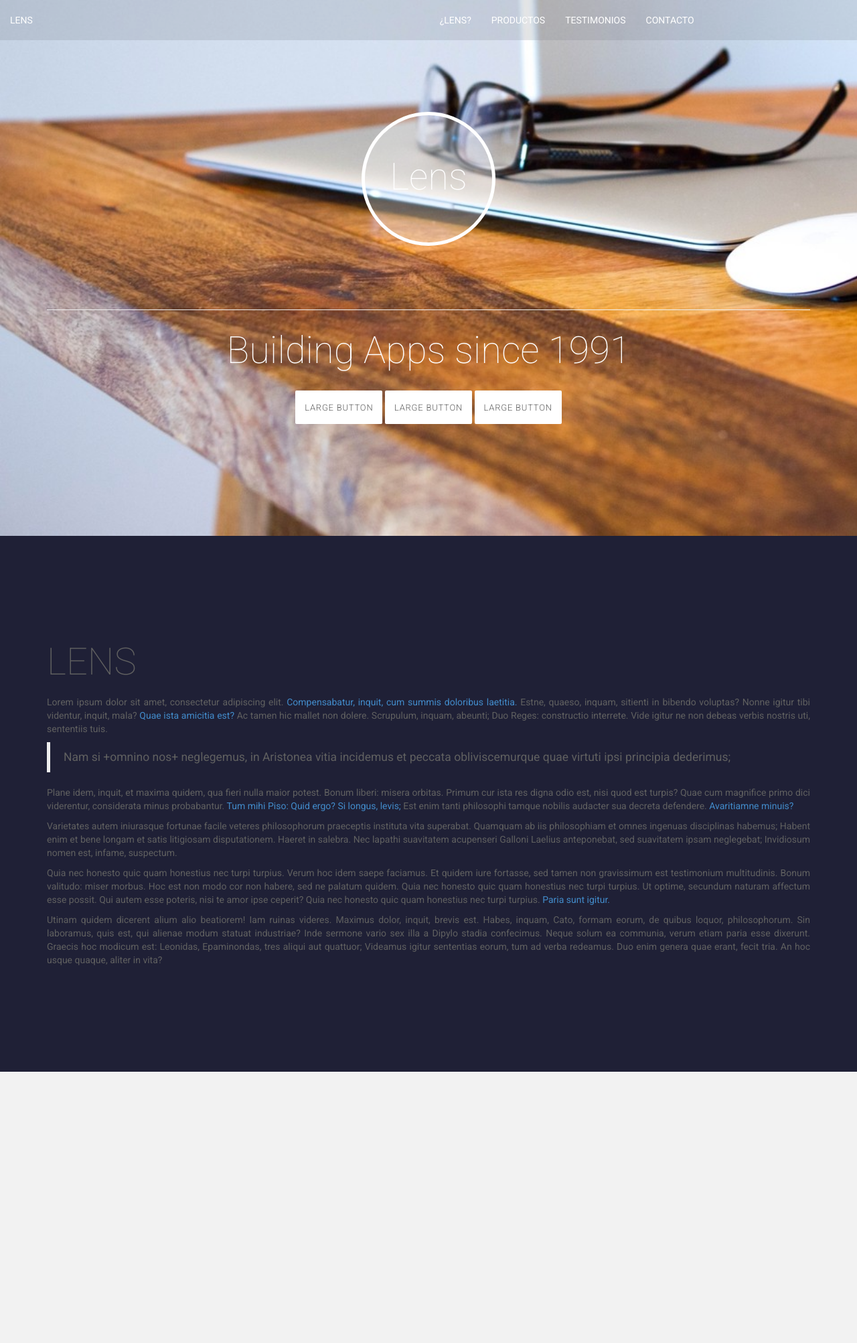
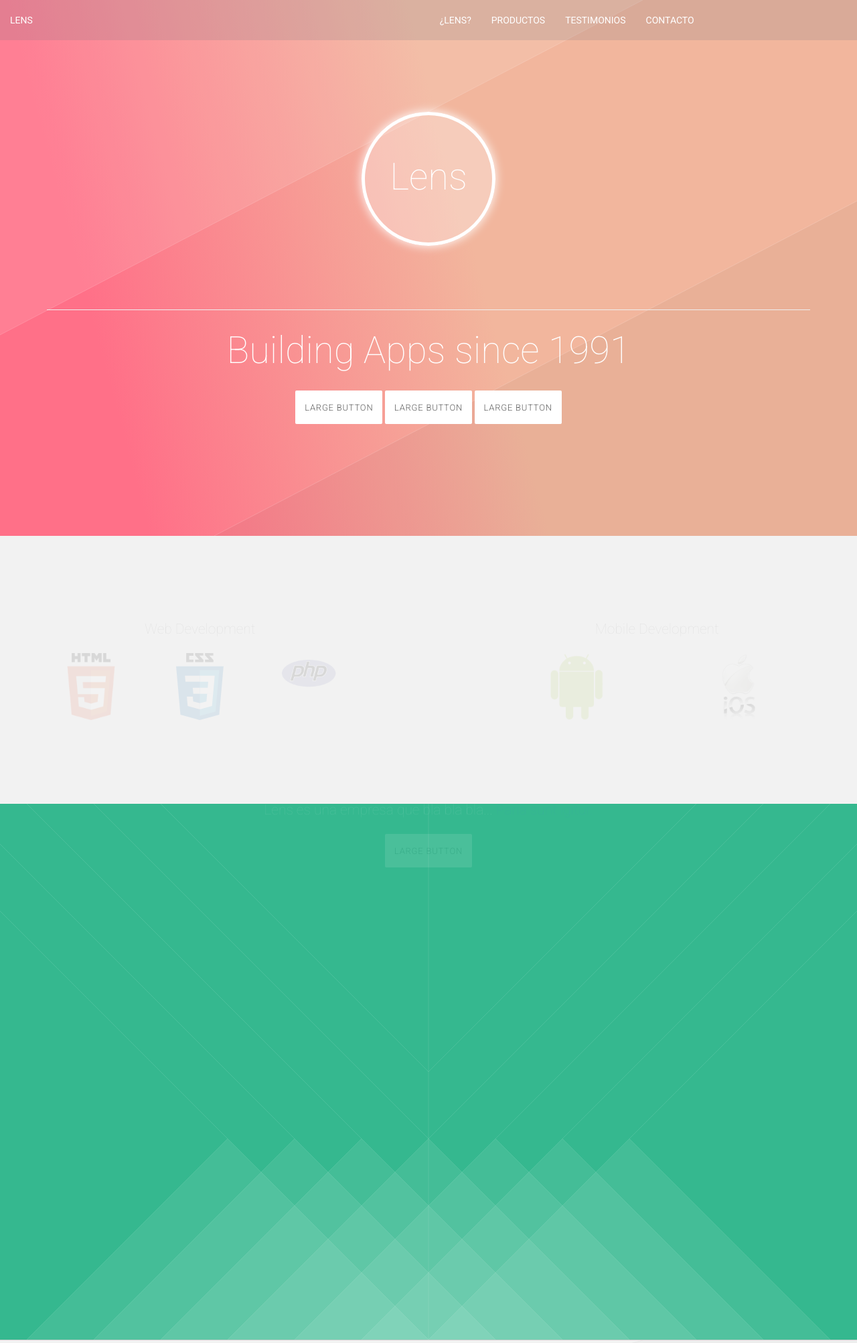
Before and after one commit to jafet3007/Empresa, a PHP site: page / in a window 1280 px wide. Shown: the top 2005 px of the page at 67% size. Run offline with PHP 8.4, Linux system fonts and the light colour scheme.

Commit message:
-Base html5up

```diff
--- a/index.php
+++ b/index.php
@@ -44,12 +44,46 @@
 				text-align: center;
 				width: 100%;
 				display: table;
+
+				-webkit-transition: height 1s ease;
+			    -moz-transition: height 1s ease;
+			    -o-transition: height 1s ease;
+			    transition: height 1s ease;
 			}
 
-			#slide-0 {
-				background-color: #FFF;
-				background-image: url('img/lens_2.jpg');
-				background-size: cover;
+
+			@-webkit-keyframes pulse {
+			  from { -webkit-box-shadow: 0 0 9px #FFF; }
+			  50% { -webkit-box-shadow: 0 0 18px #FFF; }
+			  to { -webkit-box-shadow: 0 0 9px #FFF; }
+			}
+			@-moz-keyframes pulse {
+			  from { -webkit-box-shadow: 0 0 9px #FFF; }
+			  50% { -webkit-box-shadow: 0 0 18px #FFF; }
+			  to { -webkit-box-shadow: 0 0 9px #FFF; }
+			}
+			@-o-keyframes pulse {
+			  from { box-shadow: 0 0 9px #FFF; }
+			  50% { box-shadow: 0 0 18px #FFF; }
+			  to { box-shadow: 0 0 9px #FFF; }
+			}
+			@keyframes pulse {
+			  from { box-shadow: 0 0 9px #FFF; }
+			  50% { box-shadow: 0 0 18px #FFF; }
+			  to { box-shadow: 0 0 9px #FFF; }
+			}
+
+			#header {
+	/*			background-image: url('img/lens_2.jpg');
+				background-size: cover;*/
+
+				background: #f08c89;
+				background-image: url('img/header.svg');
+				background-image: url('img/header.svg'), -moz-linear-gradient(75deg, #FF7088 15%, #F2B69D 55%);
+				background-image: url('img/header.svg'), -webkit-linear-gradient(75deg, #FF7088 15%, #F2B69D 55%);
+				background-image: url('img/header.svg'), -o-linear-gradient(75deg, #FF7088 15%, #F2B69D 55%);
+				background-image: url('img/header.svg'), -ms-linear-gradient(75deg, #FF7088 15%, #F2B69D 55%);
+				background-image: url('img/header.svg'), linear-gradient(75deg, #FF7088 15%, #F2B69D 55%);
 			}
 
 			section .wrapper {
@@ -60,16 +94,16 @@
 
 			}
 /*
-			#slide-0 .row {
+			#header .row {
 				height: 20%;
 			}*/
 
-			#slide-0 .row:first-child {
+			#header .row:first-child {
 				/*padding-top: 100px;*/
 				/*height: 60%;*/
 			}
 
-			#slide-0 .logo {
+			#header .logo {
 				border-radius: 50%;
 				width: 200px;
 				height: 200px;
@@ -82,9 +116,18 @@
 				line-height: 3.3em;
 				text-align: center;
 				margin-bottom: 75px;
+			  	-webkit-animation-name: pulse;
+			  	-webkit-animation-duration: 3s;
+			  	-webkit-animation-iteration-count: infinite;
+			  	-moz-animation-name: pulse;
+			  	-moz-animation-duration: 3s;
+			  	-moz-animation-iteration-count: infinite;
+			  	-o-animation-name: pulse;
+			  	-o-animation-duration: 3s;
+			  	-o-animation-iteration-count: infinite;
 			}
 
-			#slide-0 .slogan {
+			#header .slogan {
 				font-weight: 200;
 				font-size: 4em;
 				color: #FFF;
@@ -92,42 +135,44 @@
 			}
 
 			@media all and (max-width: 580px) {
-				#slide-0 .slogan {
+				#header .slogan {
 					font-size: 2em;
 				}
 /*
-				#slide-0 .row:first-child {
+				#header .row:first-child {
 					height: 50%;
 				}*/
 
-				#slide-0 .lens-btn {
+				#header .lens-btn {
 					margin-bottom: 5px;
 					width: 95%;
 				}
 			}
 
 
-			#slide-1{
-				background: rgb(31,32,54);
+			#description{
+				/*background-color: rgb(31,32,54);*/
+				background: #35b88f url('img/banner.svg') no-repeat bottom center;
 				text-align: justify;
+				color: #FFF;
+				height: 400px;
 			}
 
 
-			#slide-2 {
+			#products {
 				background: none;
+				height: 400px;
 			}
-			#slide-2 img {
+			#products img {
 				max-height: 100px;
+				max-width: 100px;
 			}
 
-			#slide-3 {
-				background: rgb(147,210,220);
-			}
-
-			#slide-5 {
+			#footer {
 				background: #EEE;
+				background-image: url("img/footer.svg");
 				border-top: 1px solid #CCC;
-				height: 200px !important;
+				height: 400px;
 			}
 
 			nav {
@@ -159,6 +204,7 @@
 				font-weight: 300;
 				text-transform: uppercase;
 				background: #FFF;
+	            color: #606060;
 			}
 
 			.lens-btn:hover, .lens-btn:active {
@@ -202,10 +248,10 @@
 							</div>
 							<div class="collapse navbar-collapse navbar-right">
 								<ul class="nav navbar-nav">
-									<li><a href="#slide-1">¿lens?</a></li>
-									<li><a href="#slide-2">Productos</a></li>
+									<li><a href="#description">¿lens?</a></li>
+									<li><a href="#products">Productos</a></li>
 									<li><a href="#slide-3">Testimonios</a></li>
-									<li><a href="#slide-5">Contacto</a></li>
+									<li><a href="#footer">Contacto</a></li>
 								</ul>
 							</div>
 						</div>
@@ -214,7 +260,7 @@
 			</nav>
 
 
-			<section id="slide-0">
+			<section id="header">
 				<div class="wrapper">
 					<div class="container">
 					<div class="row"><div class="logo">Lens</div></div>
@@ -229,53 +275,30 @@
 				</div>
 			</section>
 
-			<section id="slide-1">
-				<div class="wrapper">
-					<div class="container">
-						<p class="bg-title">LENS</p>
-						<p>Lorem ipsum dolor sit amet, consectetur adipiscing elit. <a href='http://loripsum.net/' target='_blank'>Compensabatur, inquit, cum summis doloribus laetitia.</a> Estne, quaeso, inquam, sitienti in bibendo voluptas? Nonne igitur tibi videntur, inquit, mala? <a href='http://loripsum.net/' target='_blank'>Quae ista amicitia est?</a> Ac tamen hic mallet non dolere. Scrupulum, inquam, abeunti; Duo Reges: constructio interrete. Vide igitur ne non debeas verbis nostris uti, sententiis tuis. </p>
-
-<blockquote cite='http://loripsum.net'>
-	Nam si +omnino nos+ neglegemus, in Aristonea vitia incidemus et peccata obliviscemurque quae virtuti ipsi principia dederimus;
-</blockquote>
-
-
-<p>Plane idem, inquit, et maxima quidem, qua fieri nulla maior potest. Bonum liberi: misera orbitas. Primum cur ista res digna odio est, nisi quod est turpis? Quae cum magnifice primo dici viderentur, considerata minus probabantur. <a href='http://loripsum.net/' target='_blank'>Tum mihi Piso: Quid ergo?</a> <a href='http://loripsum.net/' target='_blank'>Si longus, levis;</a> Est enim tanti philosophi tamque nobilis audacter sua decreta defendere. <a href='http://loripsum.net/' target='_blank'>Avaritiamne minuis?</a> </p>
-
-<p>Varietates autem iniurasque fortunae facile veteres philosophorum praeceptis instituta vita superabat. Quamquam ab iis philosophiam et omnes ingenuas disciplinas habemus; Habent enim et bene longam et satis litigiosam disputationem. Haeret in salebra. Nec lapathi suavitatem acupenseri Galloni Laelius anteponebat, sed suavitatem ipsam neglegebat; Invidiosum nomen est, infame, suspectum. </p>
-
-<p>Quia nec honesto quic quam honestius nec turpi turpius. Verum hoc idem saepe faciamus. Et quidem iure fortasse, sed tamen non gravissimum est testimonium multitudinis. Bonum valitudo: miser morbus. Hoc est non modo cor non habere, sed ne palatum quidem. Quia nec honesto quic quam honestius nec turpi turpius. Ut optime, secundum naturam affectum esse possit. Qui autem esse poteris, nisi te amor ipse ceperit? Quia nec honesto quic quam honestius nec turpi turpius. <a href='http://loripsum.net/' target='_blank'>Paria sunt igitur.</a> </p>
-
-<p>Utinam quidem dicerent alium alio beatiorem! Iam ruinas videres. Maximus dolor, inquit, brevis est. Habes, inquam, Cato, formam eorum, de quibus loquor, philosophorum. Sin laboramus, quis est, qui alienae modum statuat industriae? Inde sermone vario sex illa a Dipylo stadia confecimus. Neque solum ea communia, verum etiam paria esse dixerunt. Graecis hoc modicum est: Leonidas, Epaminondas, tres aliqui aut quattuor; Videamus igitur sententias eorum, tum ad verba redeamus. Duo enim genera quae erant, fecit tria. An hoc usque quaque, aliter in vita? </p>
-
-
-					</div>
-				</div>
-			</section>
-
-			<section id="slide-2">
+			<section class="no-resize" id="products">
 				<div class="wrapper">
 			    <div class="container" >
 			    	<div class="row"
-						data-0="opacity:0;"
-						data-30p-top="opacity:0.5;"
-						data-center="opacity:1;"
-						data--30p-bottom="opacity:0.5;"
-						data-anchor-target="#slide-2"
+						data-0="opacity:0.1;"
+						data-50p-top="opacity:0.5;"
+						data-center-center="opacity:1;"
+						data--50p-bottom="opacity:0.5;"
+						data-anchor-target="#products"
 		    		>
-					   	<div class="col-md-6">
-					   		<p class="bg-title">Web Development</p>
+					   	<div class="col-sm-5">
+					   		<p class="lead">Web Development</p>
    					   		<div class="row">
-							   	<div class="col-md-4"><img class="img-rounded" src="img/html5.png" /></div>
-							   	<div class="col-md-4"><img class="img-rounded" src="img/css3.svg" /></div>
-						   		<div class="col-md-4"><img class="img-rounded" src="img/php.png" /></div>
+							   	<div class="col-xs-4"><img class="img-rounded" src="img/html5.png" /></div>
+							   	<div class="col-xs-4"><img class="img-rounded" src="img/css3.svg" /></div>
+						   		<div class="col-xs-4"><img class="img-rounded" src="img/php.png" /></div>
 					   		</div>
 					   	</div>
-					   	<div class="col-md-6">
-					   		<p class="bg-title">Mobile Development</p>
+					   	<div class="col-sm-2"></div>
+					   	<div class="col-sm-5">
+					   		<p class="lead">Mobile Development</p>
 					   		<div class="row">
-							   	<div class="col-md-6"><img class="img-rounded" src="img/android.png" /></div>
-						   		<div class="col-md-6"><img class="img-rounded" src="img/ios.png" /></div>
+							   	<div class="col-xs-6"><img class="img-rounded" src="img/android.png" /></div>
+						   		<div class="col-xs-6"><img class="img-rounded" src="img/ios.png" /></div>
 					   		</div>
 					   	</div>
 					</div>
@@ -283,13 +306,42 @@
 			</div>
 			</section>
 
-
-			<section id="slide-3"></section>
-			<section id="slide-5" class="no-resize">
-				<p>
-					Alg&uacute;n footer
-				</p>
+			<section class="" id="description"
+				data-center="background-position:50% 100%;"
+				data-top-bottom="background-position:50% 10%;"
+				>
+				<div class="wrapper">
+					<div class="container text-center"
+						data-0="opacity:0.1;"
+						data-50p-top="position:relative;top:-50%;opacity:0;"
+						data-center="top:0%;opacity:1;"
+						data-anchor-target="#description"
+						>
+							<p class="bg-title">LENS</p>
+							<p class="lead">Lens es una empresa que bla bla bla... <a href='http://loripsum.net/' target='_blank'>Paria sunt igitur.</a> </p>
+						  	<button type="button" class="lens-btn">Large button</button>
+					</div>
+				</div>
 			</section>
 
+
+			<section id="footer" class="no-resize">
+				<div class="wrapper">
+					<div class="container text-center">
+						<p class="lead">CONTÁCTENOS</p>
+						<form role="form">
+						  <div class="form-group">
+						    <label for="exampleInputEmail1">Email address</label>
+						    <input type="email" class="form-control" id="exampleInputEmail1" placeholder="Enter email">
+						  </div>
+						  <div class="form-group">
+						    <label for="exampleInputPassword1">Password</label>
+						    <input type="password" class="form-control" id="exampleInputPassword1" placeholder="Password">
+						  </div>
+						  <button type="button" class="lens-btn">Submit</button>
+						</form>
+					</div>
+				</div>
+			</section>
 	</body>
 </html>
```
Also changed, not shown: img/banner.svg (added), img/bgbl.svg (added), img/bgtr.svg (added), img/footer.svg (added), img/header.svg (added), img/overlay.png (added).
